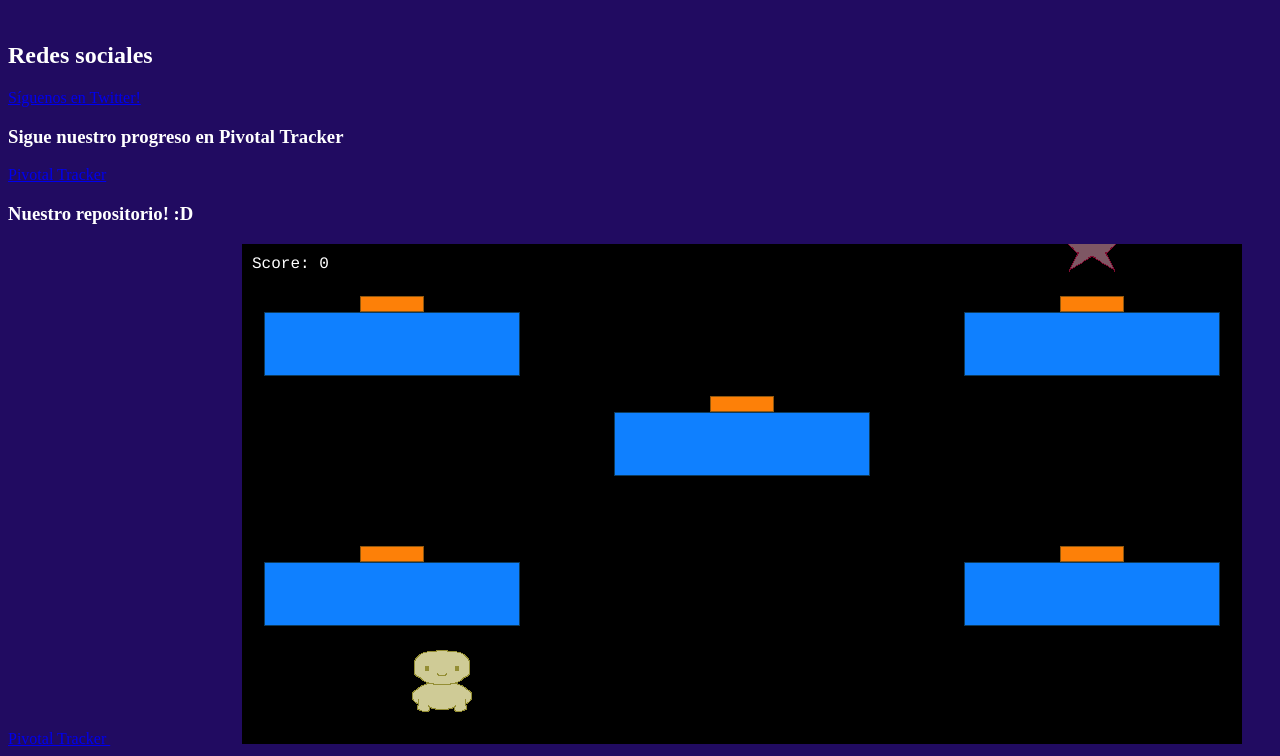
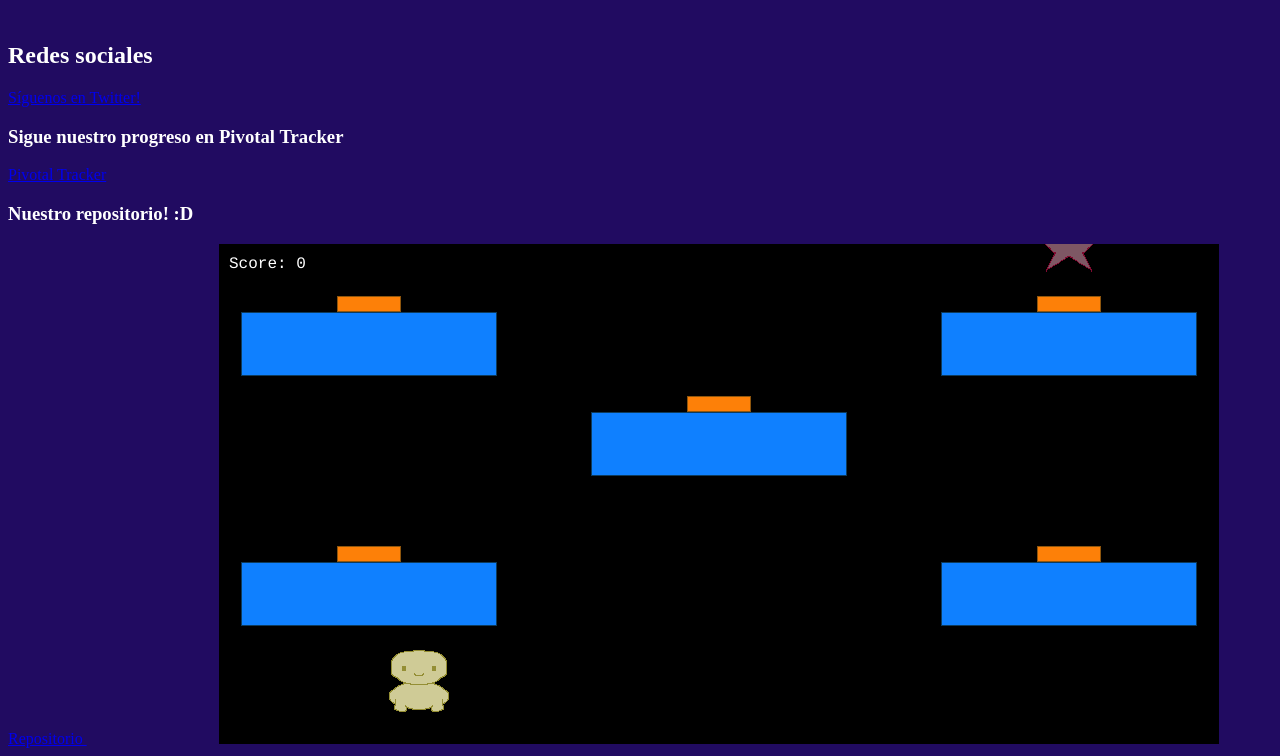
Before and after one commit to miriam-m-s/GRUPO4-PVLI, a plain HTML site: page index.html in a window 1280 px wide. Shown: the part 147-903 px from the top of the page. Drawn offline with Linux system fonts and the light colour scheme; animation ran at ten frames a second.

Commit message:
Update index.html

```diff
--- a/index.html
+++ b/index.html
@@ -23,6 +23,6 @@
        <h3 style="color: white;"> Sigue nuestro progreso en Pivotal Tracker </h3>
        <a href="https://www.pivotaltracker.com/projects/2533583"> Pivotal Tracker </a>
        <h3 style="color: white;"> Nuestro repositorio! :D </h3>
-       <a href="https://github.com/miriam-m-s/GRUPO4-PVLI"> Pivotal Tracker </a>
+       <a href="https://github.com/miriam-m-s/GRUPO4-PVLI"> Repositorio </a>
  </body>
 </html>
```
